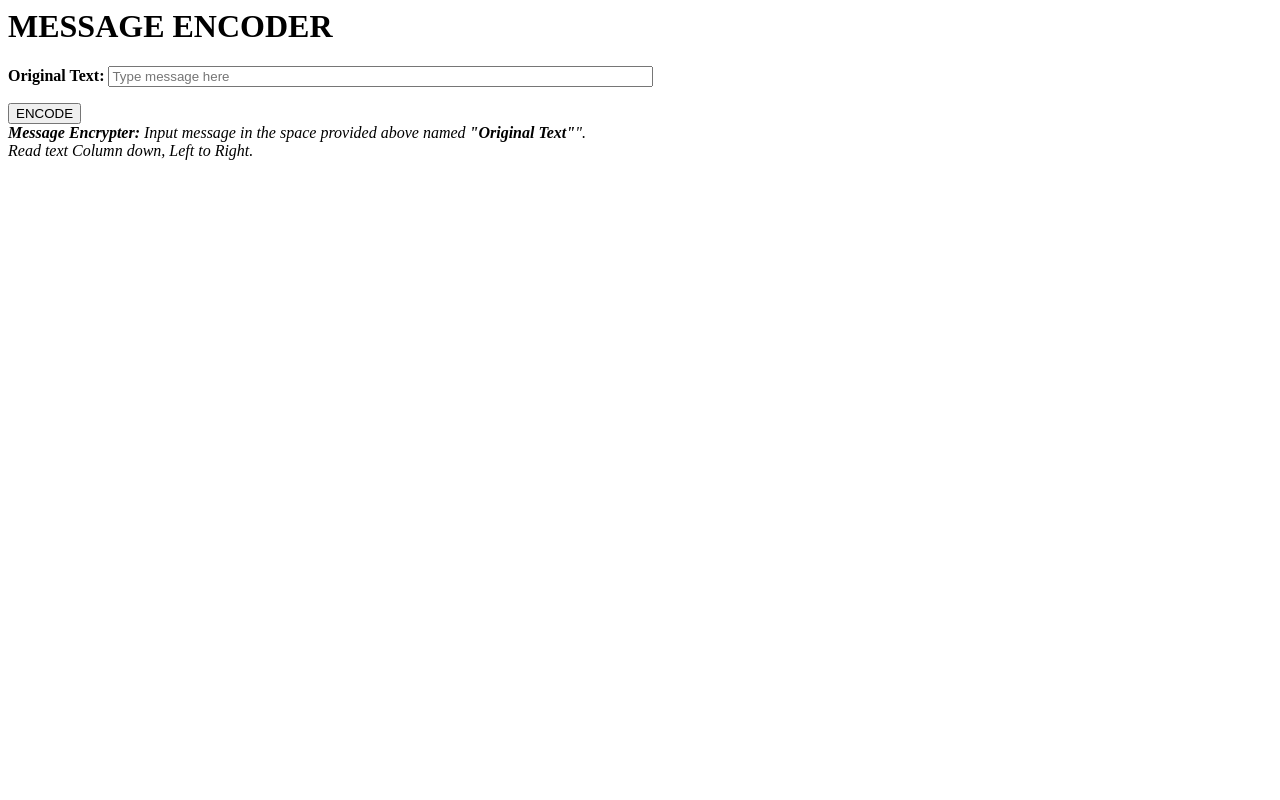
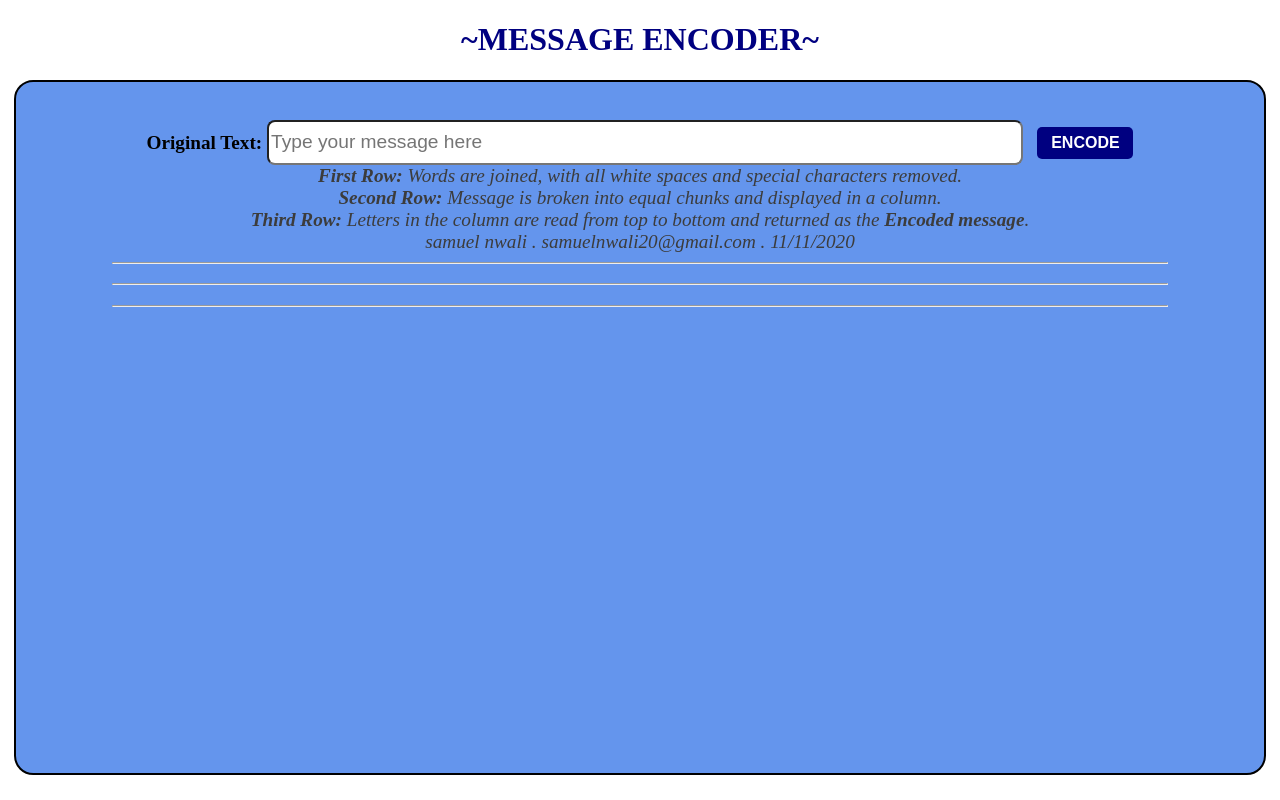
Before and after one commit to Samlxy/Encoder, a plain HTML site: page Encoder.html in a window 1280 px wide. Drawn offline with Linux system fonts and the light colour scheme.

Commit message:
Modify App

```diff
--- a/Encoder.css
+++ b/Encoder.css
@@ -1,34 +1,54 @@
 
-body  {
-	    background: #cccccc;
+h1 {
 	text-align: center;
+	color: navy;
 }
 
-button{
-	width: 150px;
-	height: 50px;
+#container {
+	background-color:  cornflowerblue;
+    height: 36em;
+    width: 55em;
+	margin: auto;
+	padding: 0em 5em;
+	overflow: auto;
+	overflow-wrap: break-word;
+    font-size: 1.2em;
+    text-align: center;
+    border-radius: 1em;
+    border: 2px solid black;
+}
+
+.input-field {
+	height: 2em;
+	font-size: 1em;
+	margin-top: 2em;
+	border-radius: 8px;
+}
+
+button {
+	width: 6em;
+	height: 2em;
 	padding-top:50px;
 	color: white;
-  background-color: green;
+	background-color: navy;
 	border-radius: 5px;
 	font-size: 16px;
 	font-weight: bold;
 	padding: 2px;
 	outline: none;
+	border: none;
 }
 
+#button:active {
+	background-color:  cornflowerblue;
+	border: 1px solid white;
+}
 
-em  {
+em {
    color: rgb(60, 60, 60);
    padding:20px;
 }
 
-
-#container{
-    height: 400px;
-  border: 5px solid #fff;
-	border-radius: 10px;
-	display: inline-block;
-    padding: 50px;
-    box-shadow: 10px 10px 10px #aaaaaa;
+#output-display {
+	color: white;
 }
--- a/Encoder.html
+++ b/Encoder.html
@@ -1,20 +1,36 @@
+<!Doctype html>
+<html>
+  <head>
+    <meta charset="utf-8">
+    <title>ENCODER</title>
+    <link rel="stylesheet" href="Encoder.css">
+  </head>
 
-<h1><strong>MESSAGE ENCODER</strong></h1>
-<div id="container">
-<label for="original-texts"><strong>Original Text:</strong></label>
-<input type="text" size=65 id="original-texts" placeholder="Type message here"</input>
+  <body>
+      <h1><strong>~MESSAGE ENCODER~</strong></h1>
+      <div id="container">
 
+      <label for="original-texts"><strong>Original Text:</strong></label>
+      <input class="input-field" type="text" size=65 id="original-texts" placeholder="Type your message here" /> &nbsp;
+      <button id="button" onClick="secretMessage()">ENCODE</button>
 
-<p><span id="output"></span></p>
-<p><span id="output2"></span></p>
-<p><span id="output3"></span></p>
-<p><span id="output4"></span></p>
+      <div id="guide">
+        <em><strong>First Row: </strong>Words are joined, with all white spaces and special characters removed.</em><br>
+        <em><strong>Second Row: </strong>Message is broken into equal chunks and displayed in a column.</em><br>
+        <em><strong>Third Row: </strong>Letters in the column are read from top to bottom and returned as the <strong>Encoded message</strong>.</em><br>
+        <em>samuel nwali . samuelnwali20@gmail.com . 11/11/2020</em>
+      </div>
 
- <button id="button" onClick="secretMessage()">ENCODE
-  </button>
+      <hr>
+    <div id='output-display'>
+      <p><span id="output"></span></p> <hr>
+      <p><span id="output2"></span></p> <hr>
+      <p><span id="output3"></span></p>
+      </div>
+    </div>
+    </div>
+  </body>
 
-<div>
-<em><strong>Message Encrypter:</strong>
- Input message in the space provided above named <strong>"Original Text"</strong>". <br>Read text Column down, Left to Right.</em>
-  </div>
-  </div>
+  <script src="Encoder.js"></script>
+
+</html>
--- a/Encoder.js
+++ b/Encoder.js
@@ -33,17 +33,12 @@ function secretMessage() {
 	  			}
         // displays chunked texts by column size #3
 				for (let i = 0; i < newArray.length; i++) {
-					newString += i > 0 ? ' ' : '';
+					//newString += i > 0 ? ' ' : '';
 				    	for (let j = 0; j < row; j++) {
-						const string = newArray[j] && newArray[j][i] ? newArray[j][i] : ' ';
+						const string = newArray[j] && newArray[j][i] ? newArray[j][i] : '';
 						newString += string;
 					}
 				}
 
 				document.getElementById("output3").innerHTML = newString;
 			}
-
-      // displays chunked texts stacked #4
-      const chunkTexts = newString;
-      const stackTest =
-      document.getElementById("output4").innerHTML = newString + '\n';
```
Lines whose indentation alone changed are shown as unchanged.
